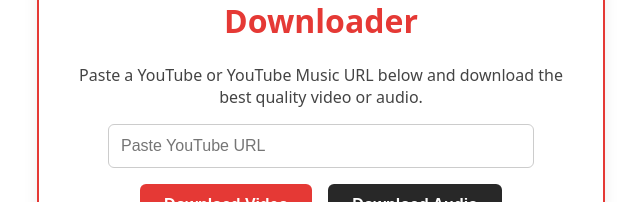
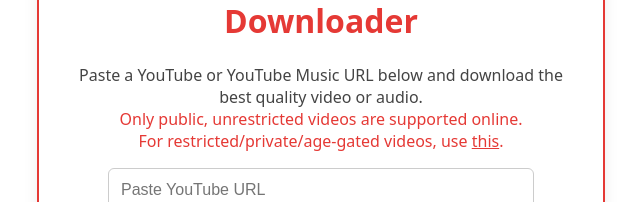
Before and after one commit to diogocarrola/youtube-downloader, a React (Create React App) app in the folder client/: page / in a window 1280 px wide. Shown: the part 200-402 px from the top of the page, without its empty margins (319-959 px from the left). Built offline with nearby package versions, Linux system fonts and the light colour scheme.

Commit message:
Update download instructions to clarify support for public videos only

```diff
--- a/client/src/App.js
+++ b/client/src/App.js
@@ -57,7 +57,16 @@
         YouTube High-Quality Downloader
       </h1>
       <p style={{ textAlign: "center", color: "#444" }}>
-        Paste a YouTube or YouTube Music URL below and download the best quality video or audio.
+        Paste a YouTube or YouTube Music URL below and download the best quality video or audio.<br />
+        <span style={{ color: "#e53935", fontWeight: 500 }}>
+          Only public, unrestricted videos are supported online.<br />
+          For restricted/private/age-gated videos, use <a
+            href="https://github.com/diogocarrola/youtube-downloader#downloading-restrictedprivate-videos-local-tool"
+            target="_blank"
+            rel="noopener noreferrer"
+            style={{ color: "#e53935", textDecoration: "underline", fontWeight: 500 }}
+          >this</a>.
+        </span>
       </p>
       <div style={{ display: "flex", justifyContent: "center" }}>
         <input
```
